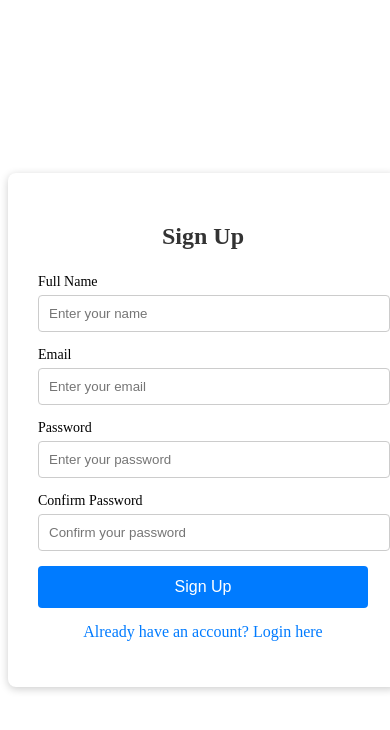
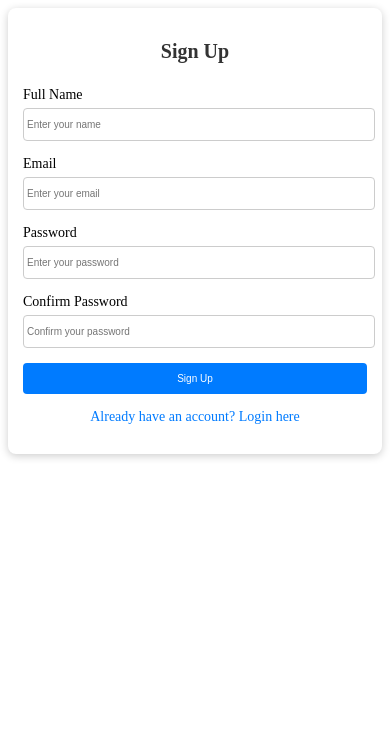
Before and after one commit to raedzayoud/Voice-Talk, an Angular app: page /singup in a window 390 px wide. Shown: the top 730 px of the page. Built offline with nearby package versions, Linux system fonts and the light colour scheme.

Commit message:
fix some issue in responsive

```diff
--- a/src/app/auth/login/login.scss
+++ b/src/app/auth/login/login.scss
@@ -1,6 +1,6 @@
 /* Full screen background */
 .login-wrapper {
-  height: 100vh;
+  min-height: 90vh;
   width: 100%;
   margin: 0;
   display: flex;
--- a/src/app/auth/singup/singup.scss
+++ b/src/app/auth/singup/singup.scss
@@ -1,6 +1,5 @@
 .signup-all {
-  height: 100vh;
-  width: 100vw;
+  min-height: 44vw;
 
   /* Center signup-container inside this */
   display: flex;
@@ -71,3 +70,45 @@ button:hover {
 .login-link a:hover {
   text-decoration: underline;
 }
+
+/* ---------------- RESPONSIVE ---------------- */
+
+/* Tablettes (≤ 768px) */
+@media screen and (max-width: 768px) {
+  .signup-container {
+    width: 80%; /* réduit la largeur */
+    padding: 20px;
+  }
+
+  h2 {
+    font-size: 22px;
+  }
+
+  input,
+  button {
+    font-size: 15px;
+    padding: 10px 3px;
+  }
+}
+
+/* Téléphones (≤ 480px) */
+@media screen and (max-width: 480px) {
+  .signup-container {
+    width: 100%;
+    padding: 15px;
+  }
+
+  h2 {
+    font-size: 20px;
+  }
+
+  input,
+  button {
+    font-size: 10px;
+    padding: 10px 3px;
+  }
+
+  .login-link {
+    font-size: 14px;
+  }
+}
--- a/src/app/menu/menu.html
+++ b/src/app/menu/menu.html
@@ -4,7 +4,9 @@
       <div class="mic">
         <i class="fas fa-microphone"></i>
       </div>
-      <div class="logo">VoiceTask</div>
+      <div class="logo">
+        <a routerLink="/home">VoiceTask</a>
+      </div>
     </div>
 
     <!-- Burger menu -->
--- a/src/app/menu/menu.scss
+++ b/src/app/menu/menu.scss
@@ -123,3 +123,9 @@ header {
 .ess a:hover {
   color: white;
 }
+
+.logo a {
+  cursor: pointer;
+  color: #3498db;
+  text-decoration: none;
+}
```
